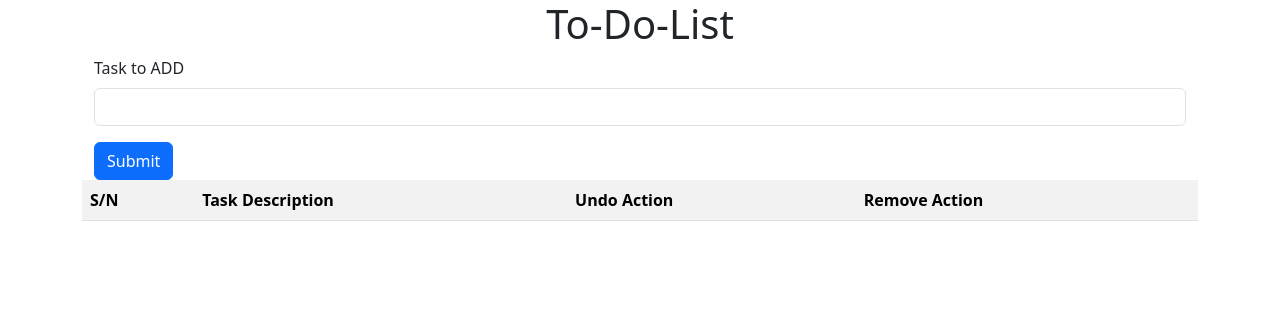
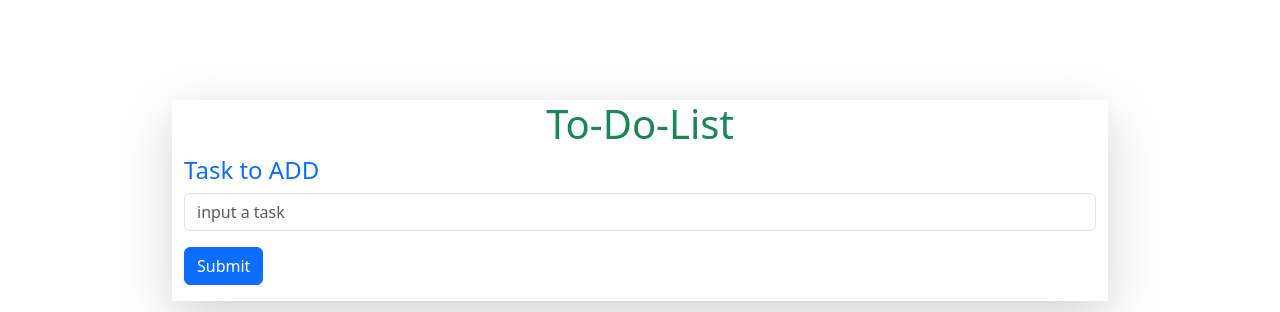
Before and after one commit to Bussybae1/To-Do-List, a plain HTML site: page index.html in a window 1280 px wide. Shown: the top 312 px of the page. Drawn offline with nearby package versions, Linux system fonts and the light colour scheme.

Commit message:
new version 1

```diff
--- a/index.html
+++ b/index.html
@@ -3,25 +3,44 @@
 <head>
     <meta charset="UTF-8">
     <meta name="viewport" content="width=device-width, initial-scale=1.0">
-    <title>C.A.</title>
+    <title>To-Do-List</title>
+    <style>
+        *{
+            padding: 0;
+            margin: 0;
+            box-sizing: border-box;
+        }
+        body{
+            height: 100vh;
+            width: 100%;
+        }
+        .parent-div{
+            /* width: 10%; */
+            margin: 100px auto;
+        }
+        .table-div{
+            margin-top: 20px;
+        }
+    </style>
     <link href="https://cdn.jsdelivr.net/npm/bootstrap@5.3.3/dist/css/bootstrap.min.css" rel="stylesheet" integrity="sha384-QWTKZyjpPEjISv5WaRU9OFeRpok6YctnYmDr5pNlyT2bRjXh0JMhjY6hW+ALEwIH" crossorigin="anonymous">
 </head>
 <body>
-    <div class="container">
-        <div class="container">
+    <div class="container parent-div w-75">
+        <div class="container shadow-lg">
             <form>
                 <fieldset>
-                    <legend class="text-center h1">To-Do-List</legend>
+                    <legend class="text-center h1 text-success">To-Do-List</legend>
                     <div class="mb-3">
-                        <label for="taskText" class="form-label">Task to ADD</label>
-                        <input type="text" class="form-control" id="taskText">
+                        <label for="taskText" class="form-label h4 text-primary">Task to ADD</label>
+                        <input type="text" class="form-control" id="taskText" placeholder="input a task">
                     </div>
-                    <button type="button" class="btn btn-primary" onclick="addTask()">Submit</button>
+                    <button type="button" class="btn btn-primary mb-3" onclick="addTask()">Submit</button>
                 </fieldset>
             </form>
         </div>
-        <div class="conatiner">
-            <table class="table table-striped">
+        <div class="conatiner table-div">
+            <div class="text-center h2">List of added tasks</div>
+            <table class="table table-striped shadow-lg">
                 <tr>
                     <th>S/N</th>
                     <th>Task Description</th>
@@ -30,7 +49,6 @@
                 </tr>
                 <tbody id="taskDisplay"></tbody>
             </table>
-            <div ></div>
         </div>
     </div>
 
```
Also changed, not shown: script.js (+0 -26 lines).
